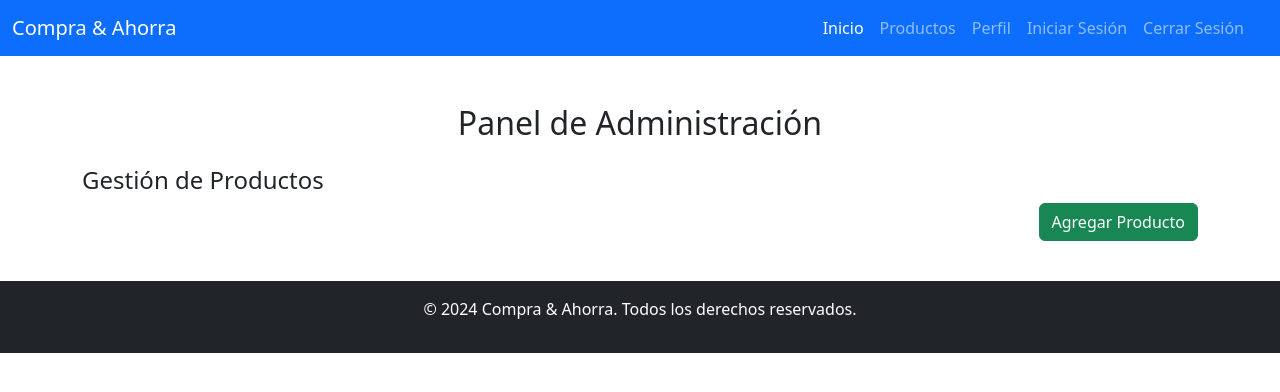
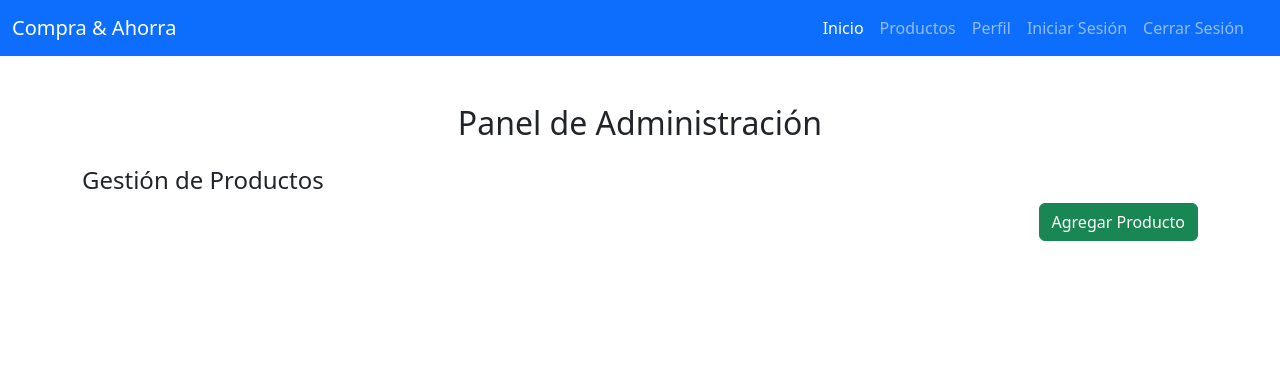
Before and after one commit to Franciscaam/comprayahorra, a website with bundled scripts: page admin.html in a window 1280 px wide. Built offline with nearby package versions, Linux system fonts and the light colour scheme; no server answers; some icons are missing.

Commit message:
Update admin.html

```diff
--- a/admin.html
+++ b/admin.html
@@ -156,11 +156,6 @@
 
     <!-- Bootstrap JS -->
     <script type="module" src="JS/admin.js"></script>
-    <!-- Footer -->
-    <footer class="bg-dark text-white text-center py-3 mt-5">
-        <p>© 2024 Compra & Ahorra. Todos los derechos reservados.</p>
-    </footer>
-
     <script src="https://cdn.jsdelivr.net/npm/bootstrap@5.3.0/dist/js/bootstrap.bundle.min.js"></script>
 </body>
 </html>
```
Lines whose indentation alone changed are shown as unchanged.
